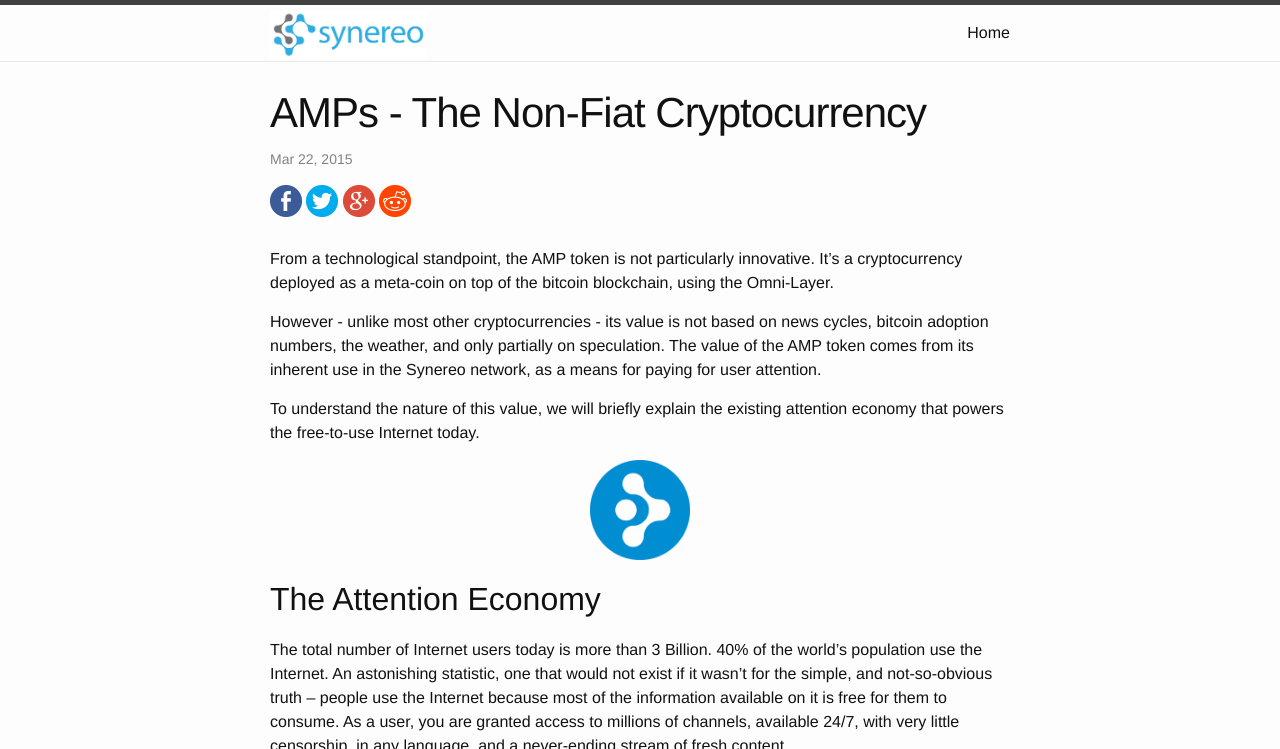
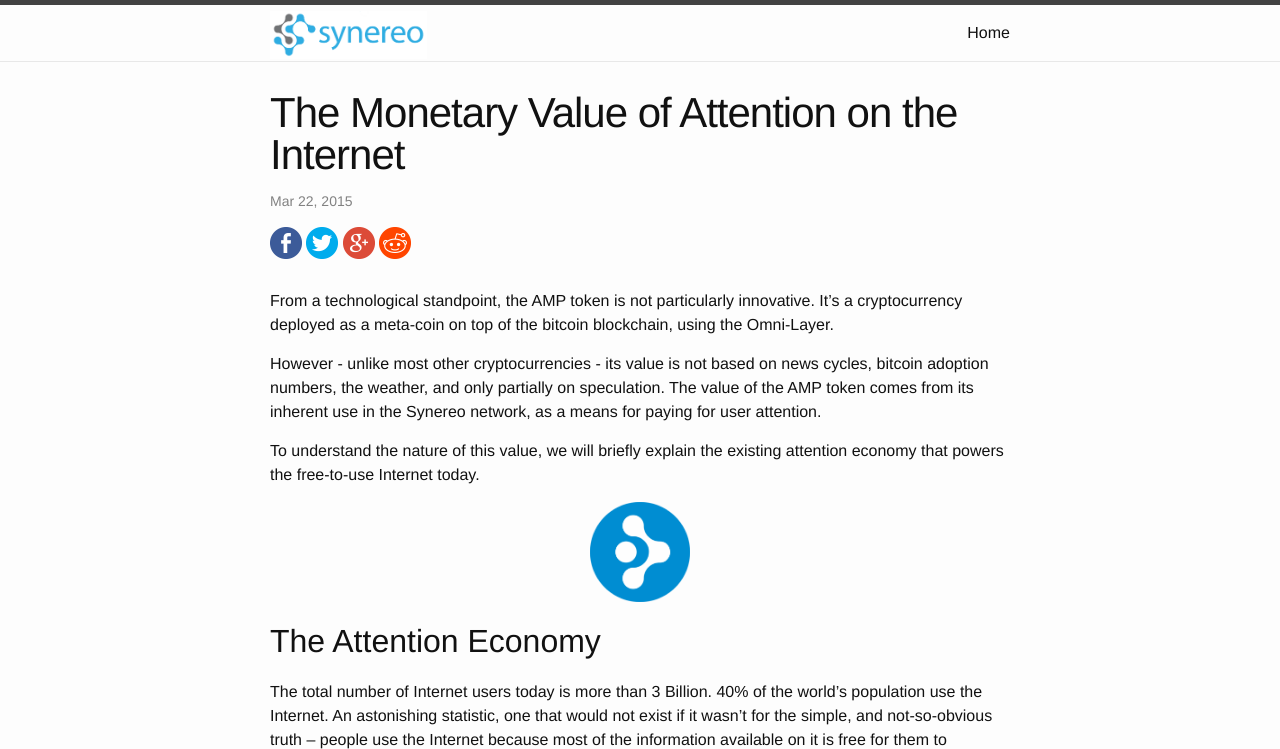
Before and after one commit to synereo/blog.synereo.com, a Jekyll site: the page built from _posts/2015-03-22-amp-economy.markdown, in a window 1280 px wide and 900 px high, cut to the strip 0-749 px from the top of the window. Built offline with Jekyll 4.4.1, drawn with Linux system fonts in a browser that asks for light colours; a script that is not in the unit is left out.

Commit message:
Changed title: The Monetary Value of Attention

```diff
--- a/_posts/2015-03-22-amp-economy.markdown
+++ b/_posts/2015-03-22-amp-economy.markdown
@@ -2,7 +2,7 @@
 layout: post
 status: publish
 published: true
-title: AMPs - The Non-Fiat Cryptocurrency
+title: The Monetary Value of Attention on the Internet
 date: '2015-03-22 16:00:00 +0200'
 ---
 
```
